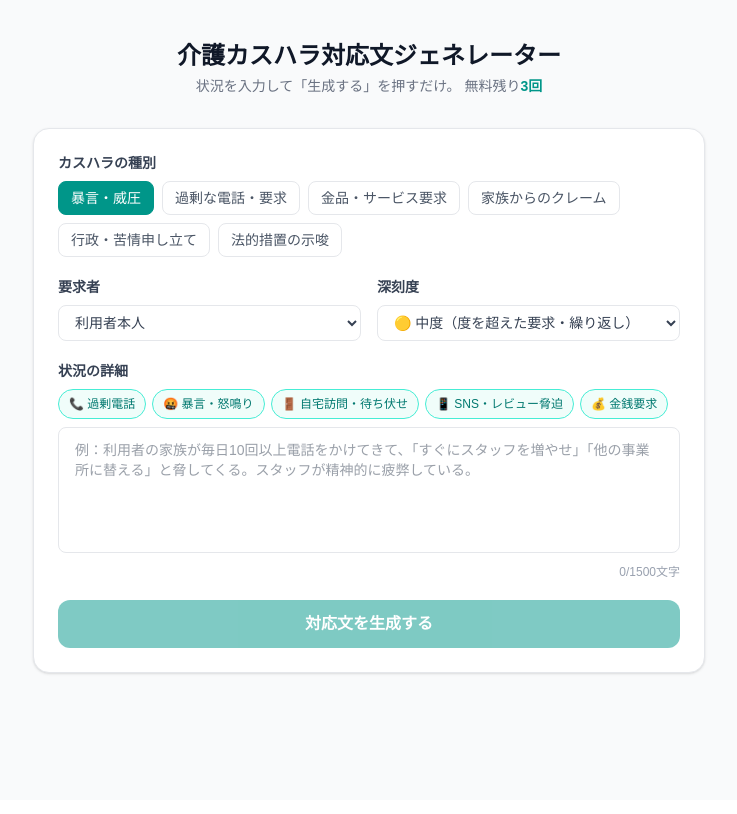
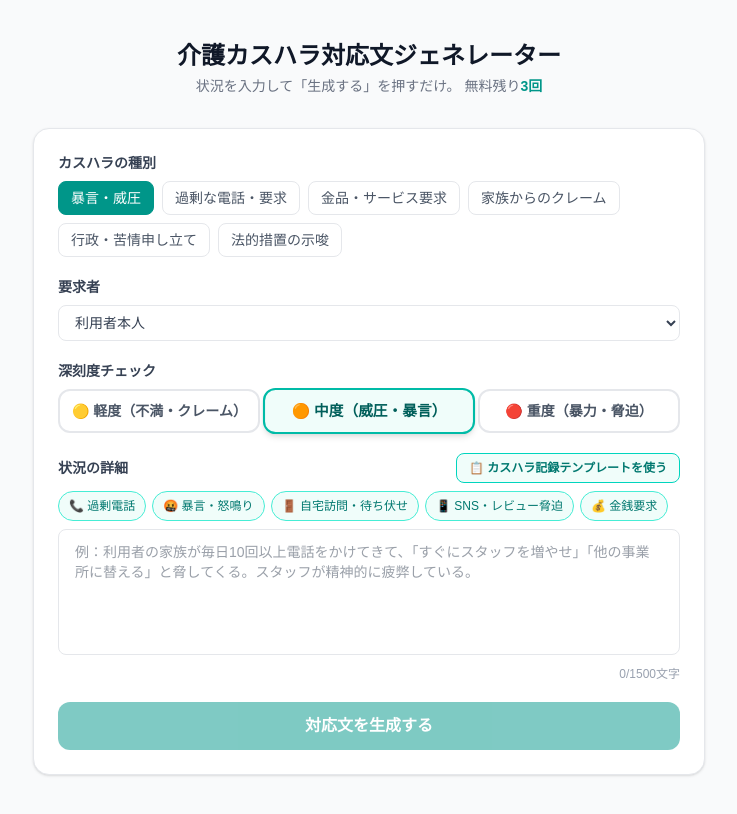
Before and after one commit to pokkori/kaigo-custharass-ai, a Next.js app: page /tool in a window 1280 px wide. Shown: the top 814 px of the page, without its empty margins (271-1008 px from the left). Built offline with nearby package versions, Linux system fonts and the light colour scheme.

Commit message:
feat: 介護カスハラAI カスハラ記録テンプレート+深刻度選択追加

```diff
--- a/app/tool/page.tsx
+++ b/app/tool/page.tsx
@@ -55,10 +55,18 @@ const CASE_TYPES = [
 
 const REQUESTER_TYPES = ["利用者本人", "家族・親族", "その他"];
 const SEVERITY_LEVELS = [
-  { value: "軽度", label: "🟢 軽度（一般的な苦情・要望）", score: 2, color: "bg-green-500" },
-  { value: "中度", label: "🟡 中度（度を超えた要求・繰り返し）", score: 5, color: "bg-yellow-400" },
-  { value: "重度", label: "🔴 重度（暴言・脅迫・不当要求）", score: 9, color: "bg-red-500" },
+  { value: "軽度", label: "🟡 軽度（不満・クレーム）", score: 2, color: "bg-yellow-400" },
+  { value: "中度", label: "🟠 中度（威圧・暴言）", score: 5, color: "bg-orange-500" },
+  { value: "重度", label: "🔴 重度（暴力・脅迫）", score: 9, color: "bg-red-500" },
 ];
+
+const RECORD_TEMPLATE = `【発生日時】〇〇年〇〇月〇〇日 〇〇時頃
+【場所】（施設名・場所）
+【相手】（利用者本人 / 家族 / その他）
+【言動の内容】
+【対応した職員】
+【目撃者】
+【その後の対応】`;
 
 const TABS = ["💬 口頭スクリプト", "📄 書面通知文", "📋 インシデント記録"] as const;
 type TabLabel = typeof TABS[number];
@@ -250,7 +258,6 @@ export default function KaigoTool() {
             </div>
           </div>
 
-          <div className="grid grid-cols-2 gap-4">
           <div>
             <label className="block text-sm font-semibold text-gray-700 mb-2">要求者</label>
             <select
@@ -263,22 +270,39 @@ export default function KaigoTool() {
               ))}
             </select>
           </div>
+
+          {/* 深刻度チェック（トグルボタン） */}
           <div>
-              <label className="block text-sm font-semibold text-gray-700 mb-2">深刻度</label>
-              <select
-                value={severity}
-                onChange={(e) => setSeverity(e.target.value)}
-                className="w-full border border-gray-200 rounded-lg px-3 py-2 text-sm text-gray-700 focus:outline-none focus:ring-2 focus:ring-teal-400"
+            <label className="block text-sm font-semibold text-gray-700 mb-2">深刻度チェック</label>
+            <div className="grid grid-cols-3 gap-2">
+              {SEVERITY_LEVELS.map((s) => (
+                <button
+                  key={s.value}
+                  type="button"
+                  onClick={() => setSeverity(s.value)}
+                  className={`px-3 py-2.5 rounded-xl text-sm font-bold border-2 transition-all ${
+                    severity === s.value
+                      ? "border-teal-500 bg-teal-50 text-teal-800 shadow-md scale-105"
+                      : "border-gray-200 bg-white text-gray-600 hover:border-teal-300"
+                  }`}
                 >
-                {SEVERITY_LEVELS.map((s) => (
-                  <option key={s.value} value={s.value}>{s.label}</option>
+                  {s.label}
+                </button>
               ))}
-              </select>
             </div>
           </div>
 
           <div>
-            <label className="block text-sm font-semibold text-gray-700 mb-2">状況の詳細</label>
+            <div className="flex items-center justify-between mb-2">
+              <label className="block text-sm font-semibold text-gray-700">状況の詳細</label>
+              <button
+                type="button"
+                onClick={() => setSituation(RECORD_TEMPLATE)}
+                className="inline-flex items-center gap-1.5 text-xs px-3 py-1.5 rounded-lg border border-teal-400 text-teal-700 bg-teal-50 hover:bg-teal-100 transition-colors font-semibold"
+              >
+                📋 カスハラ記録テンプレートを使う
+              </button>
+            </div>
             {/* シナリオプリセット */}
             <div className="mb-2 flex flex-wrap gap-1.5">
               {[
```
Lines whose indentation alone changed are shown as unchanged.
